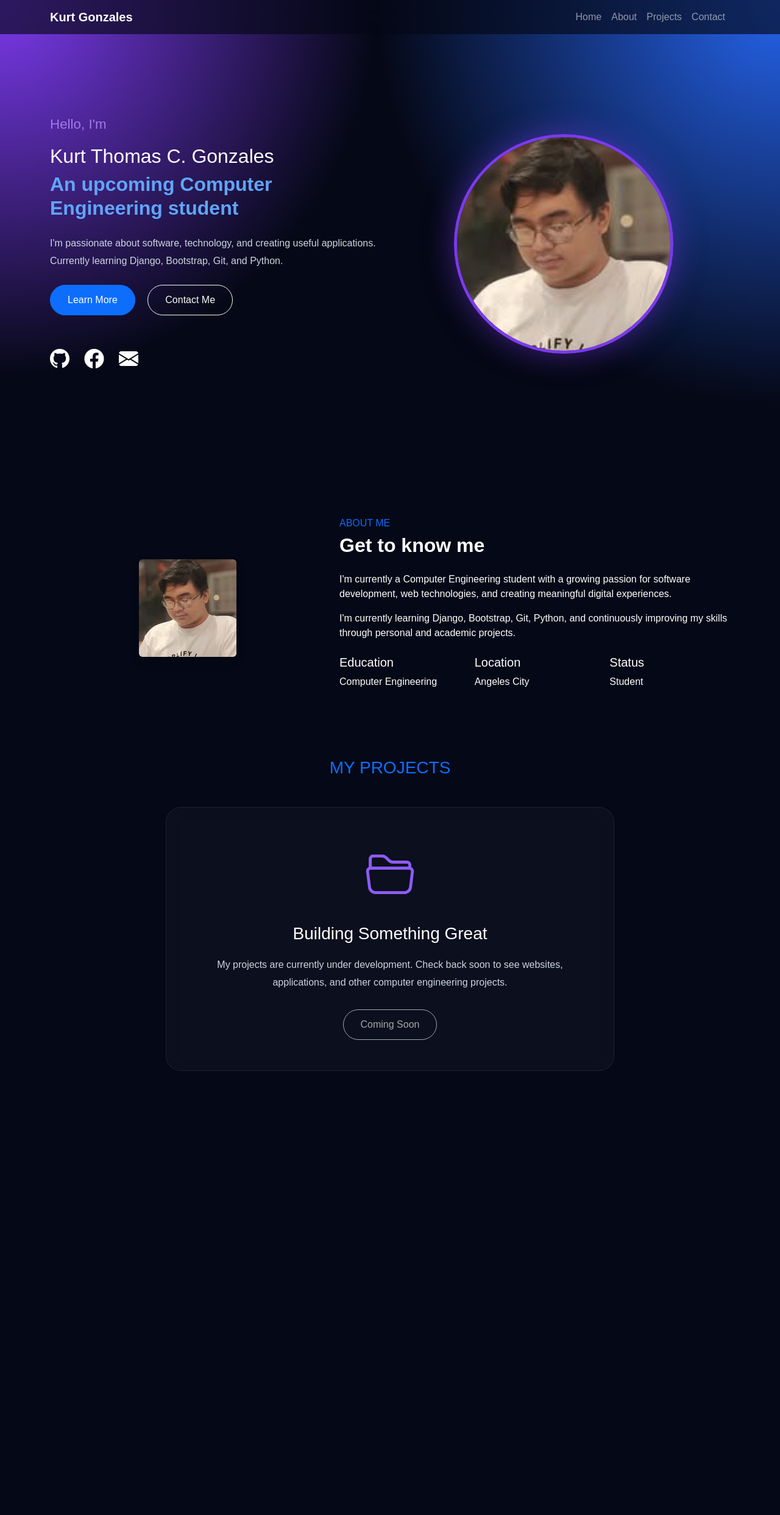
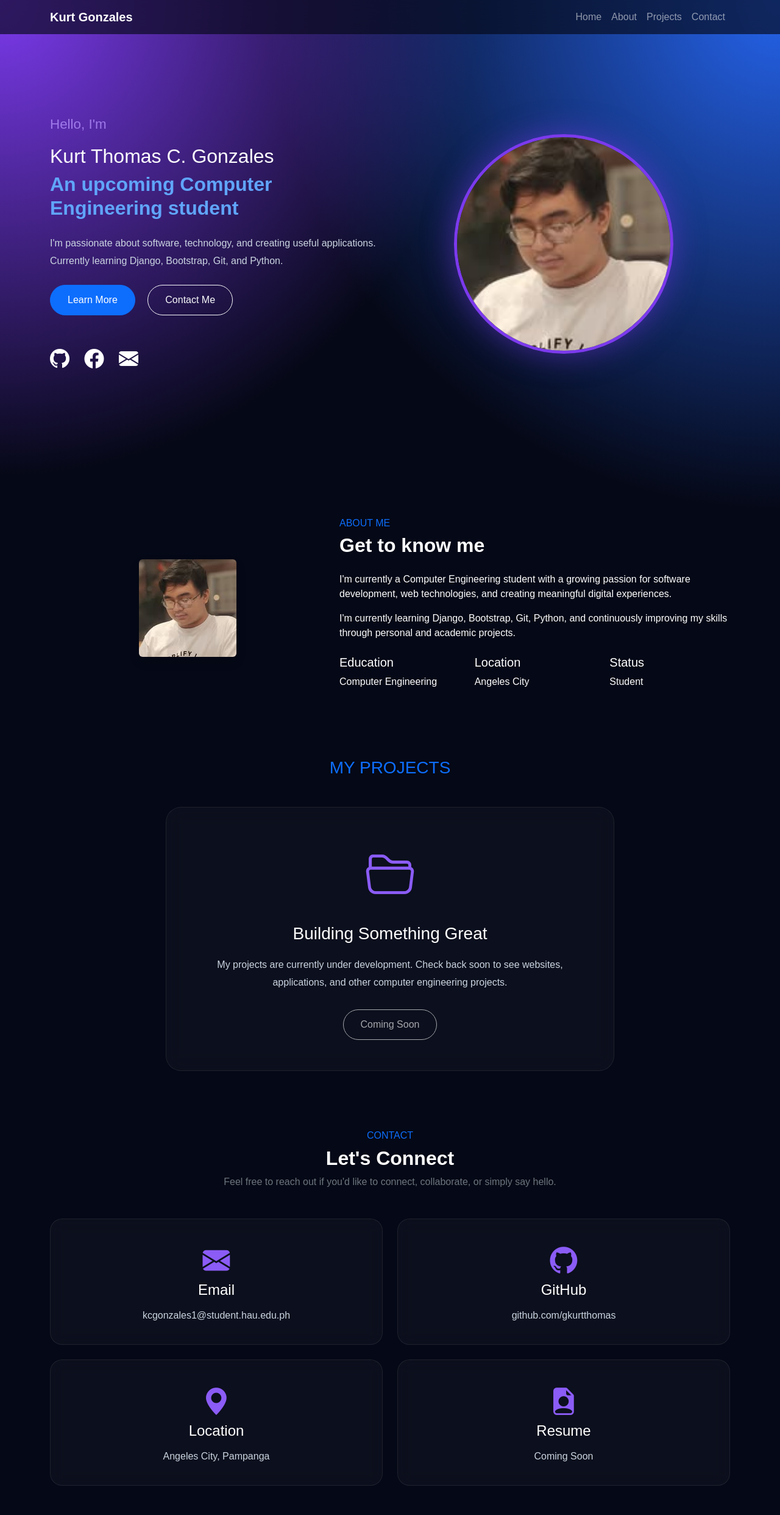
Before and after one commit to gkurtthomas/portfolio-site, a Django app: page / in a window 1280 px wide. Shown: the whole page at 61% size. Before the commit the page ends 1756 px from the top, so only its background shows below. Run offline with Django 5.2, Linux system fonts and the light colour scheme.

Commit message:
Added contacts section

```diff
--- a/main/static/main/css/style.css
+++ b/main/static/main/css/style.css
@@ -205,3 +205,86 @@ transform:translateY(0);
     margin-bottom:30px;
 
 }
+
+/* =======================
+   Contact
+======================= */
+
+.contact{
+
+    padding-top:120px;
+    padding-bottom:120px;
+
+}
+
+.contact-card{
+
+    background:rgba(255,255,255,.03);
+
+    border:1px solid rgba(255,255,255,.08);
+
+    border-radius:20px;
+
+    padding:35px;
+
+    text-align:center;
+
+    transition:.35s;
+
+    backdrop-filter:blur(12px);
+
+    height:100%;
+
+}
+
+.contact-card:hover{
+
+    transform:translateY(-8px);
+
+    border-color:#8b5cf6;
+
+    box-shadow:0 0 25px rgba(139,92,246,.30);
+
+}
+
+.contact-card i{
+
+    font-size:2.8rem;
+
+    color:#8b5cf6;
+
+    margin-bottom:20px;
+
+}
+
+.contact-card h4{
+
+    margin-bottom:15px;
+
+}
+
+.contact-card p{
+
+    color:#cbd5e1;
+
+    margin-bottom:0;
+
+    word-break:break-word;
+
+}
+
+.contact-link{
+
+    color:#cbd5e1;
+
+    text-decoration:none;
+
+    transition:.3s;
+
+}
+
+.contact-link:hover{
+
+    color:#8b5cf6;
+
+}
--- a/main/templates/main/index.html
+++ b/main/templates/main/index.html
@@ -250,4 +250,103 @@ through personal and academic projects.
     </div>
 
 </section>
+
+<section id="contact" class="contact py-5 fade">
+
+    <div class="container">
+
+        <div class="text-center mb-5">
+
+            <h6 class="text-primary">CONTACT</h6>
+
+            <h2 class="fw-bold">Let's Connect</h2>
+
+            <p class="text-secondary">
+                Feel free to reach out if you'd like to connect, collaborate,
+                or simply say hello.
+            </p>
+
+        </div>
+
+        <div class="row g-4">
+
+            <!-- Email -->
+
+            <div class="col-md-6">
+
+                <div class="contact-card">
+
+                    <i class="bi bi-envelope-fill"></i>
+
+                    <h4>Email</h4>
+
+                    <p>
+                        <a href="mailto:kcgonzales1@student.hau.edu.ph" class="contact-link">
+                            kcgonzales1@student.hau.edu.ph
+                            </a>
+                    </p>
+
+                </div>
+
+            </div>
+
+            <!-- GitHub -->
+
+            <div class="col-md-6">
+
+                <div class="contact-card">
+
+                    <i class="bi bi-github"></i>
+
+                    <h4>GitHub</h4>
+
+                    <p>
+                        <a href="https://github.com/gkurtthomas"
+                        target="_blank"
+                        class="contact-link">
+                            github.com/gkurtthomas
+                        </a>
+                    </p>
+
+                </div>
+
+            </div>
+
+            <!-- Location -->
+
+            <div class="col-md-6">
+
+                <div class="contact-card">
+
+                    <i class="bi bi-geo-alt-fill"></i>
+
+                    <h4>Location</h4>
+
+                    <p>Angeles City, Pampanga</p>
+
+                </div>
+
+            </div>
+
+            <!-- Resume -->
+
+            <div class="col-md-6">
+
+                <div class="contact-card">
+
+                    <i class="bi bi-file-earmark-person-fill"></i>
+
+                    <h4>Resume</h4>
+
+                    <p>Coming Soon</p>
+
+                </div>
+
+            </div>
+
+        </div>
+
+    </div>
+
+</section>
 {% endblock %}
```
